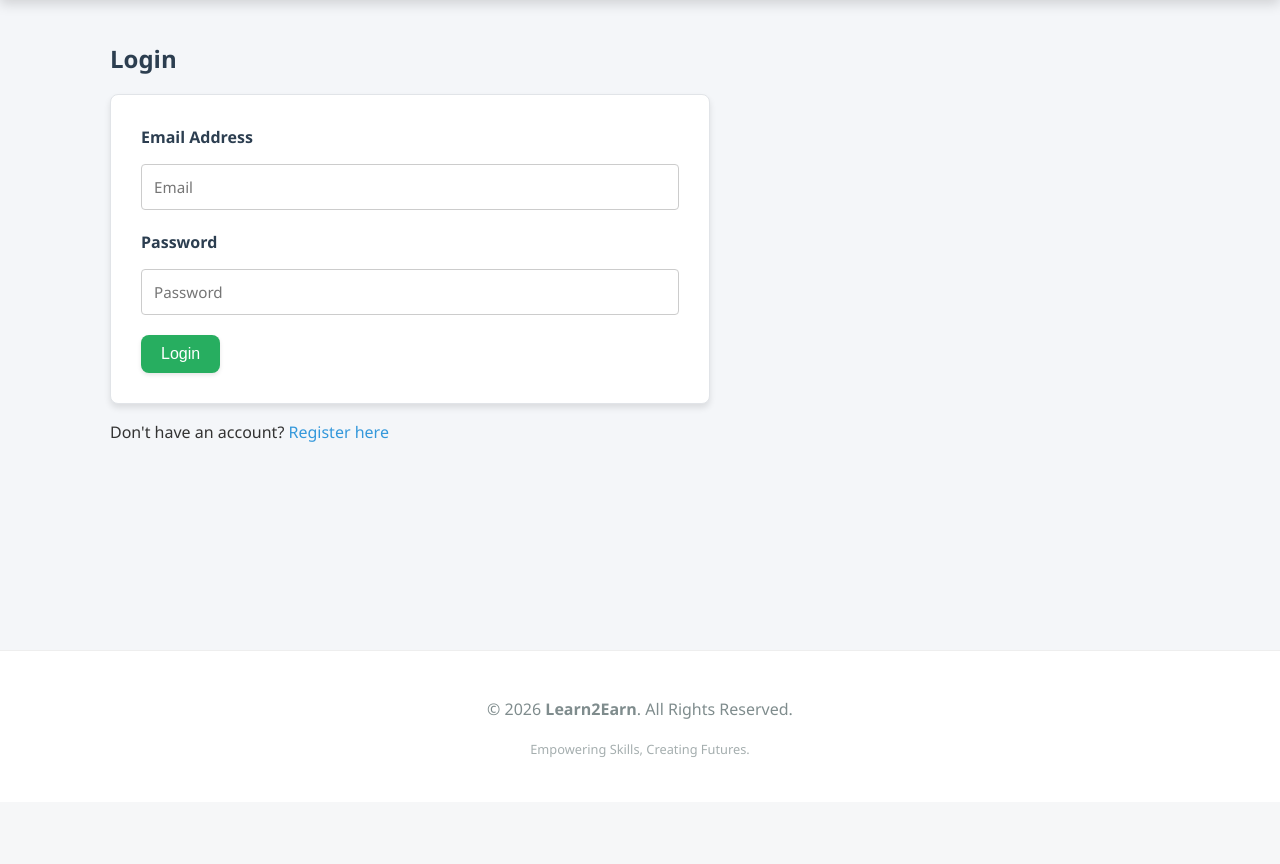
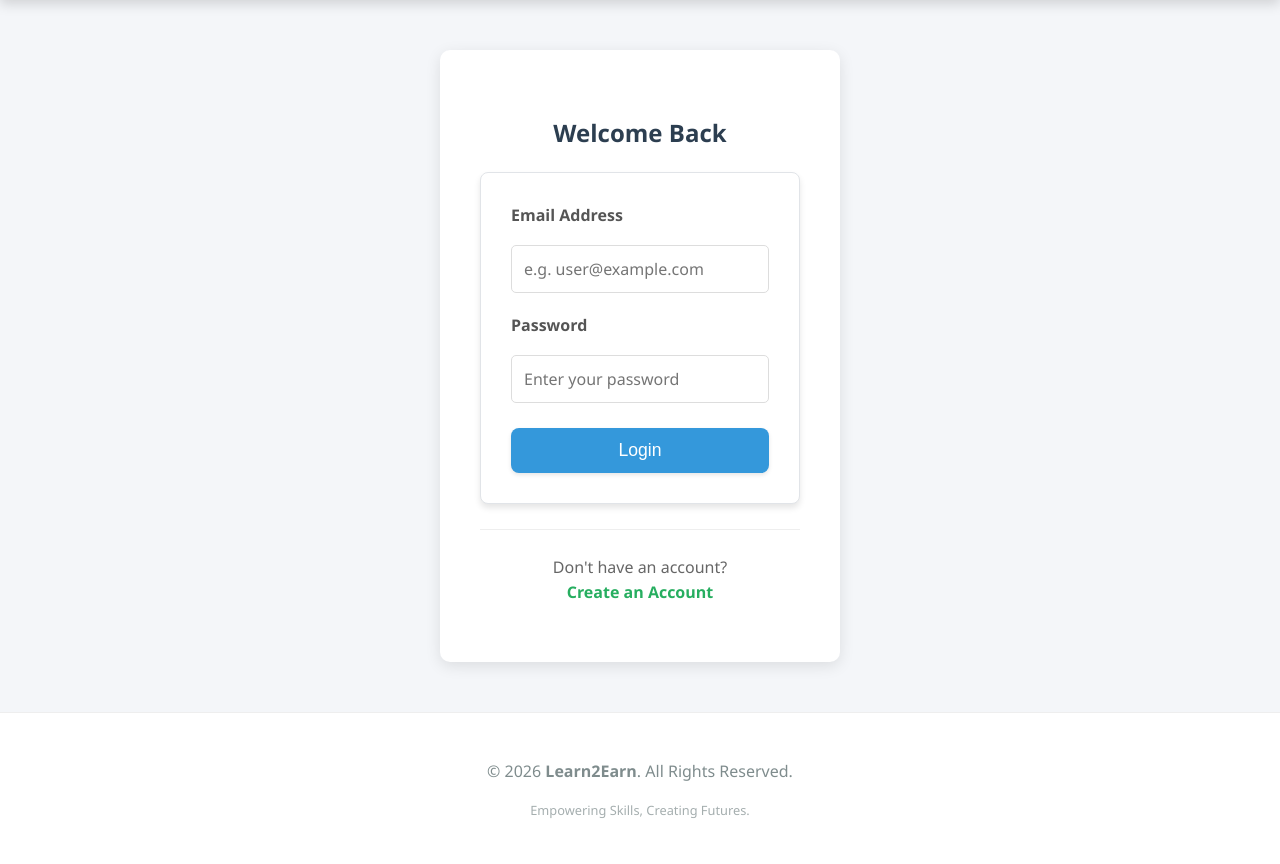
Before and after one commit to Mazharul75/learn2earn1, a PHP site: page /learn2earn/app/views/auth/login.php in a window 1280 px wide. Shown: the part 81-945 px from the top of the page. Before the commit the page ends 838 px from the top, so only its background shows below. Run offline with PHP 8.4, Linux system fonts and the light colour scheme; some libraries are stand-ins or nearby versions.

Commit message:
login page ui fixed

```diff
--- a/app/views/auth/login.php
+++ b/app/views/auth/login.php
@@ -1,21 +1,34 @@
 <?php require_once __DIR__ . '/../layouts/header.php'; ?>
 
-    <h2>Login</h2>
+    <div style="max-width: 400px; margin: 50px auto; background: white; padding: 40px; border-radius: 10px; box-shadow: 0 4px 15px rgba(0,0,0,0.1);">
 
-    <?php if(isset($error)): ?>
-        <div class="alert alert-danger"><?= $error ?></div>
-    <?php endif; ?>
+        <h2 style="text-align: center; color: #2c3e50; margin-bottom: 20px;">Welcome Back</h2>
 
-    <form action="<?= BASE_URL ?>auth/login" method="POST">
-        <label>Email Address</label>
-        <input type="email" name="email" placeholder="Email" required value="<?= isset($_POST['email']) ? htmlspecialchars($_POST['email']) : '' ?>"><br>
+        <?php if(isset($error)): ?>
+            <div class="alert alert-danger" style="margin-bottom: 20px; font-size: 0.9rem; text-align: center;">
+                <?= $error ?>
+            </div>
+        <?php endif; ?>
 
-        <label>Password</label>
-        <input type="password" name="password" placeholder="Password" required><br>
+        <form action="<?= BASE_URL ?>auth/login" method="POST">
+            <label style="font-weight: bold; display: block; margin-bottom: 8px; color: #555;">Email Address</label>
+            <input type="email" name="email" placeholder="e.g. user@example.com" required
+                   value="<?= isset($_POST['email']) ? htmlspecialchars($_POST['email']) : '' ?>"
+                   style="width: 100%; padding: 12px; margin-bottom: 20px; border: 1px solid #ddd; border-radius: 5px; font-size: 1rem;">
 
-        <button type="submit">Login</button>
-    </form>
+            <label style="font-weight: bold; display: block; margin-bottom: 8px; color: #555;">Password</label>
+            <input type="password" name="password" placeholder="Enter your password" required
+                   style="width: 100%; padding: 12px; margin-bottom: 25px; border: 1px solid #ddd; border-radius: 5px; font-size: 1rem;">
 
-    <p>Don't have an account? <a href="<?= BASE_URL ?>auth/register">Register here</a></p>
+            <button type="submit" class="btn" style="width: 100%; font-size: 1.1rem; padding: 12px; background: #3498db;">Login</button>
+        </form>
+
+        <hr style="border: 0; border-top: 1px solid #eee; margin: 25px 0;">
+
+        <p style="text-align: center; color: #666;">
+            Don't have an account? <br>
+            <a href="<?= BASE_URL ?>auth/register" style="color: #27ae60; font-weight: bold; text-decoration: none;">Create an Account</a>
+        </p>
+    </div>
 
 <?php require_once __DIR__ . '/../layouts/footer.php'; ?>
```
